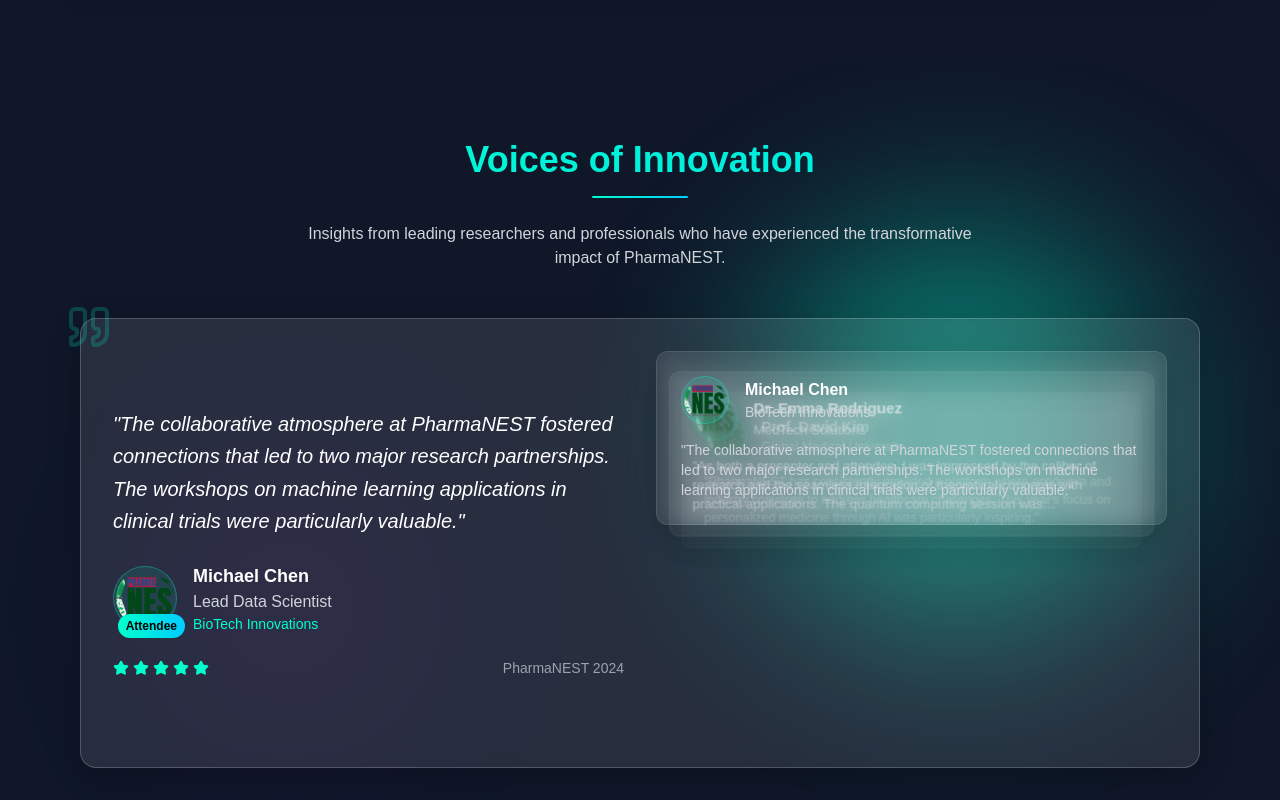
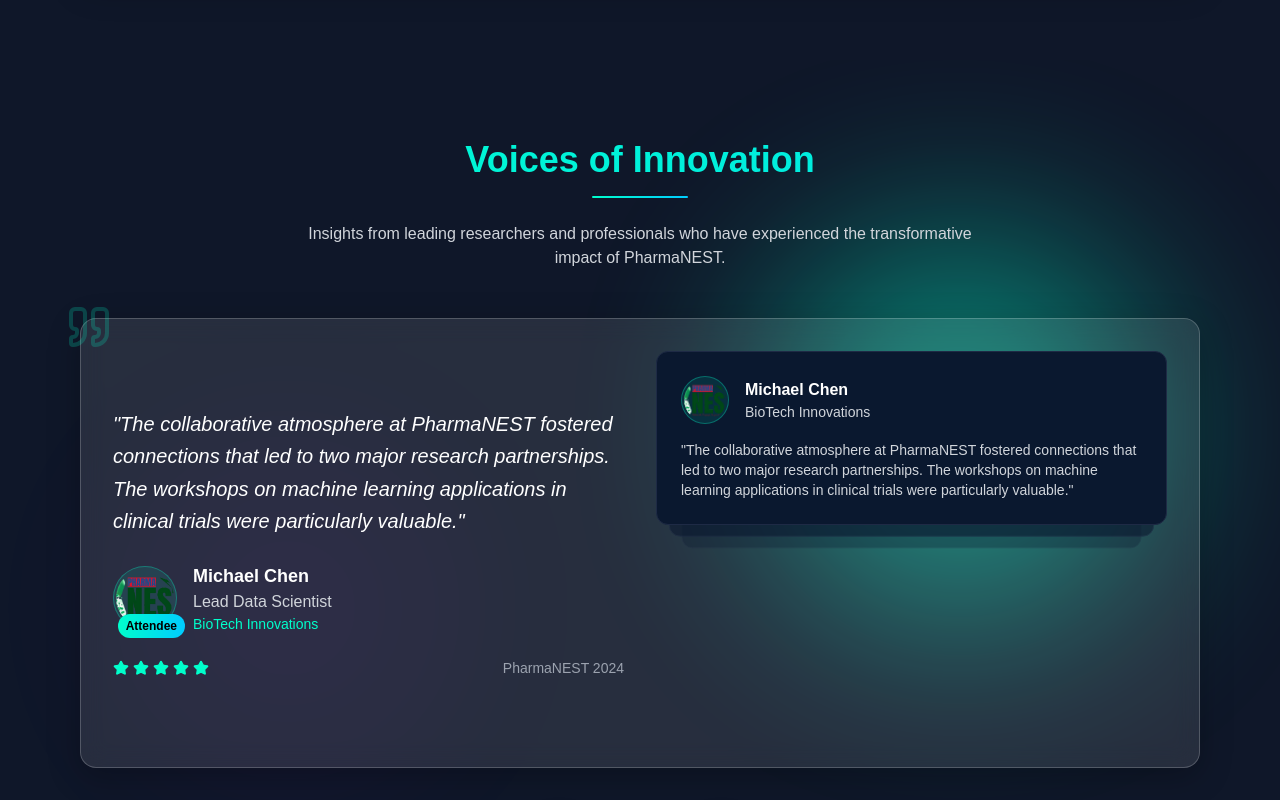
Before and after one commit to ravindrasirvi609/pharmanest, a Next.js app: page / in a window 1280 px wide. Shown: the part 11200-12000 px from the top of the page. Built offline with nearby package versions, Linux system fonts and the light colour scheme.

Commit message:
Update TestimonialsSection styling to use a new background color and border, enhancing visual consistency.

```diff
--- a/src/components/TestimonialsSection.tsx
+++ b/src/components/TestimonialsSection.tsx
@@ -182,7 +182,7 @@
                   return (
                     <div
                       key={testimonial.id}
-                      className={`absolute w-full p-6 glassmorphism rounded-xl transition-all duration-500 ${
+                      className={`absolute w-full p-6 bg-[#0a182f] border border-[#1e2a45] rounded-xl transition-all duration-500 ${
                         isActive
                           ? "opacity-100 z-20 transform scale-100"
                           : offset === 1
```
